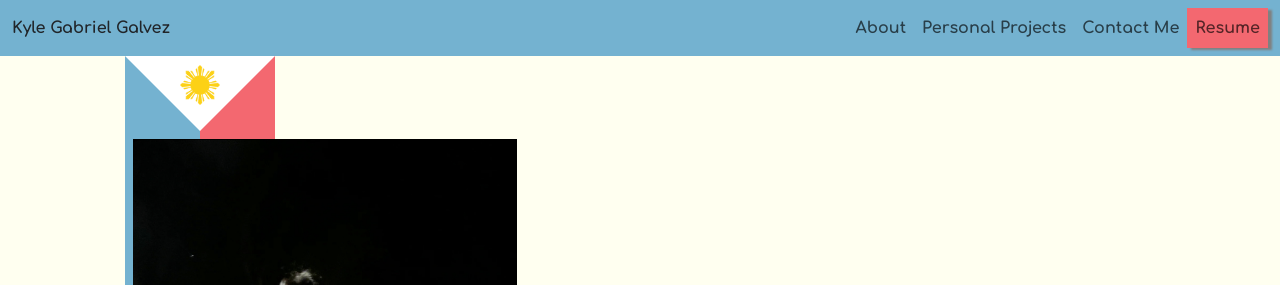
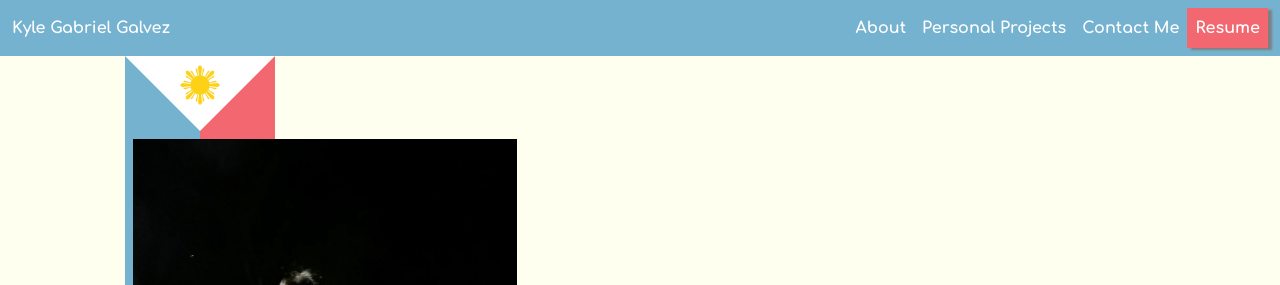
Before and after one commit to KyleGal/Website, a website: page index.html in a window 1280 px wide. Shown: the top 285 px of the page. Drawn offline with nearby package versions, Linux system fonts and the light colour scheme.

Commit message:
Styling Touches

```diff
--- a/style.css
+++ b/style.css
@@ -235,7 +235,7 @@ a:hover {
 
 /* NAVBAR */
 .nav-link {
-    color: white;
+    color: white !important;
 }
 
 #resume {
@@ -247,6 +247,10 @@ a:hover {
 #resume:hover {
     box-shadow: none;
     transition-duration: 1s;
+}
+
+#resume a:hover {
+    color: white !important;
 }
 
 
```
